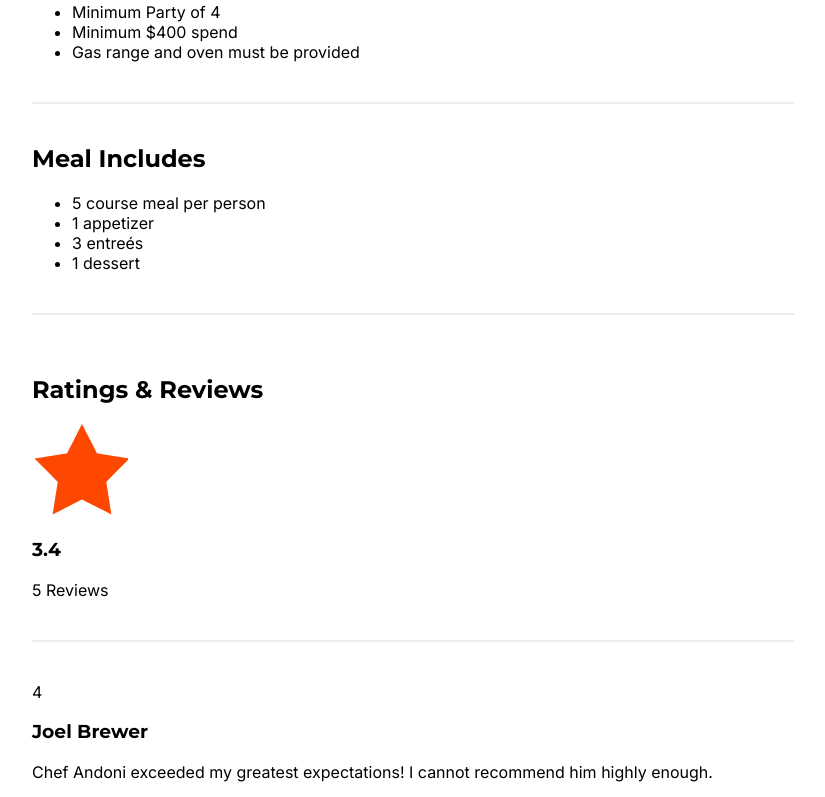
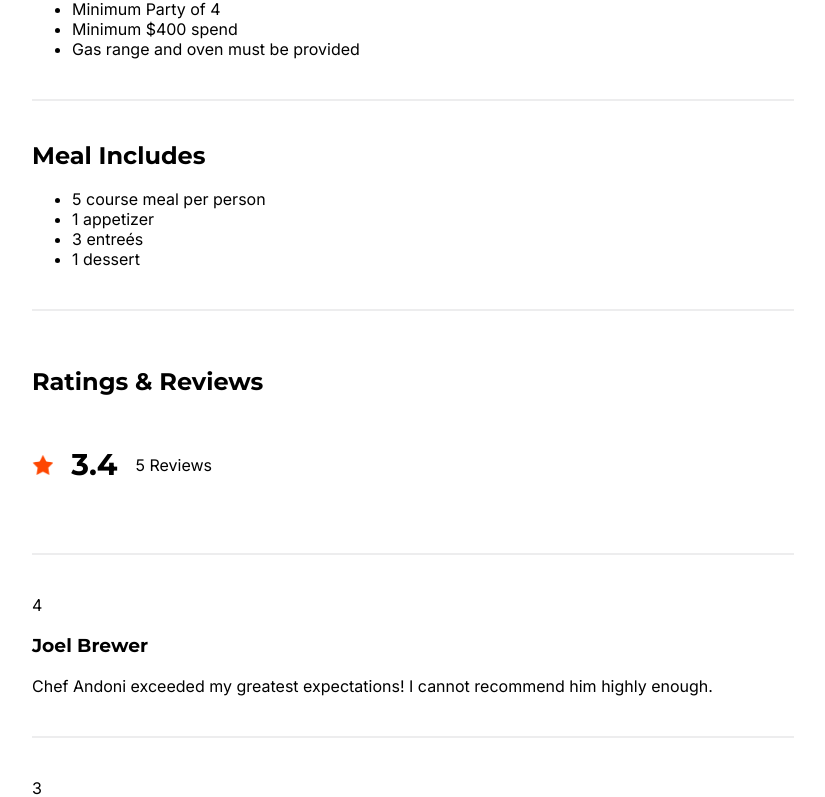
Before and after one commit to VPAbraham/intueat, a React (Create React App) app: page / in a window 1280 px wide. Shown: the part 1368-2165 px from the top of the page, without its empty margins (224-1049 px from the left). Built offline with nearby package versions, Linux system fonts and the light colour scheme.

Commit message:
Place uniform styling on subheadings, line breaks

```diff
--- a/src/components/Bar-left/Bar-left.scss
+++ b/src/components/Bar-left/Bar-left.scss
@@ -1,9 +1,16 @@
 @import '../../variables.scss';
+
+
 
 .bar-left {
   text-align: left;
   display: flex;
   flex-direction: column;
+
+  h2 {
+    font-size: 24px;
+    margin-top: 2vh;
+  }
 
   .line-divider {
     border: 1px solid $light-grey;
--- a/src/components/Reviews/Reviews.js
+++ b/src/components/Reviews/Reviews.js
@@ -11,10 +11,10 @@ const Reviews = (props) => {
 
   return (
     <div className='chef-reviews'>
-      <div className='chef-reviews--header'>
+      <div className='reviews-header'>
         <h2>Ratings & Reviews</h2>
-        <div>
-          <img alt='star-symbol' src={star}/>
+        <div className='reviews-stats'>
+          <img className='star-img' alt='star-symbol' src={star}/>
           <h3>{reviewAverage}</h3>
           <p>{reviews.length} Reviews</p>
         </div>
--- a/src/components/Reviews/Reviews.scss
+++ b/src/components/Reviews/Reviews.scss
@@ -0,0 +1,21 @@
+@import '../../variables.scss';
+
+.chef-reviews {
+  .reviews-header {
+    .reviews-stats {
+      display: flex;
+      width: 180px;
+      justify-content: space-between;
+      min-width: 40px;
+      align-items: center;
+
+      .star-img {
+        height: 20px;
+      }
+
+      h3 {
+        font-size: 30px;
+      }
+    }
+  }
+}
```
